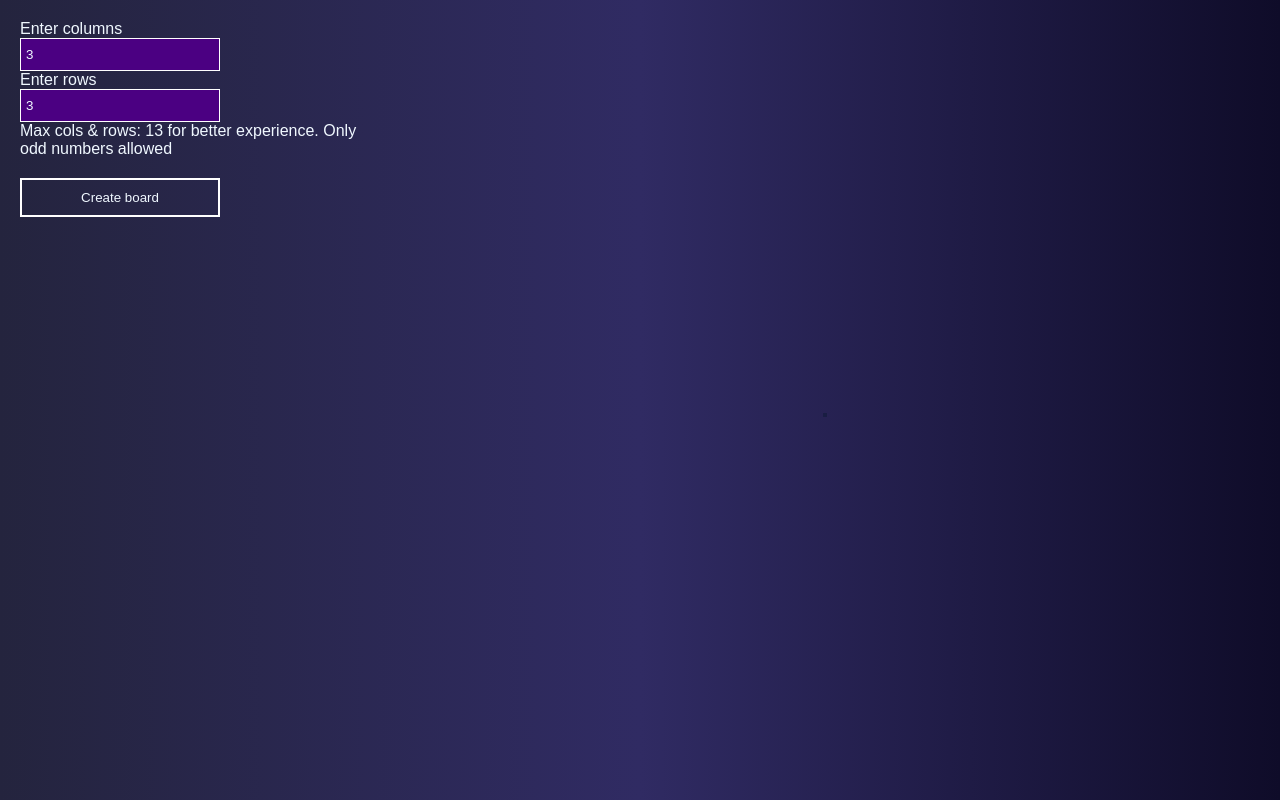
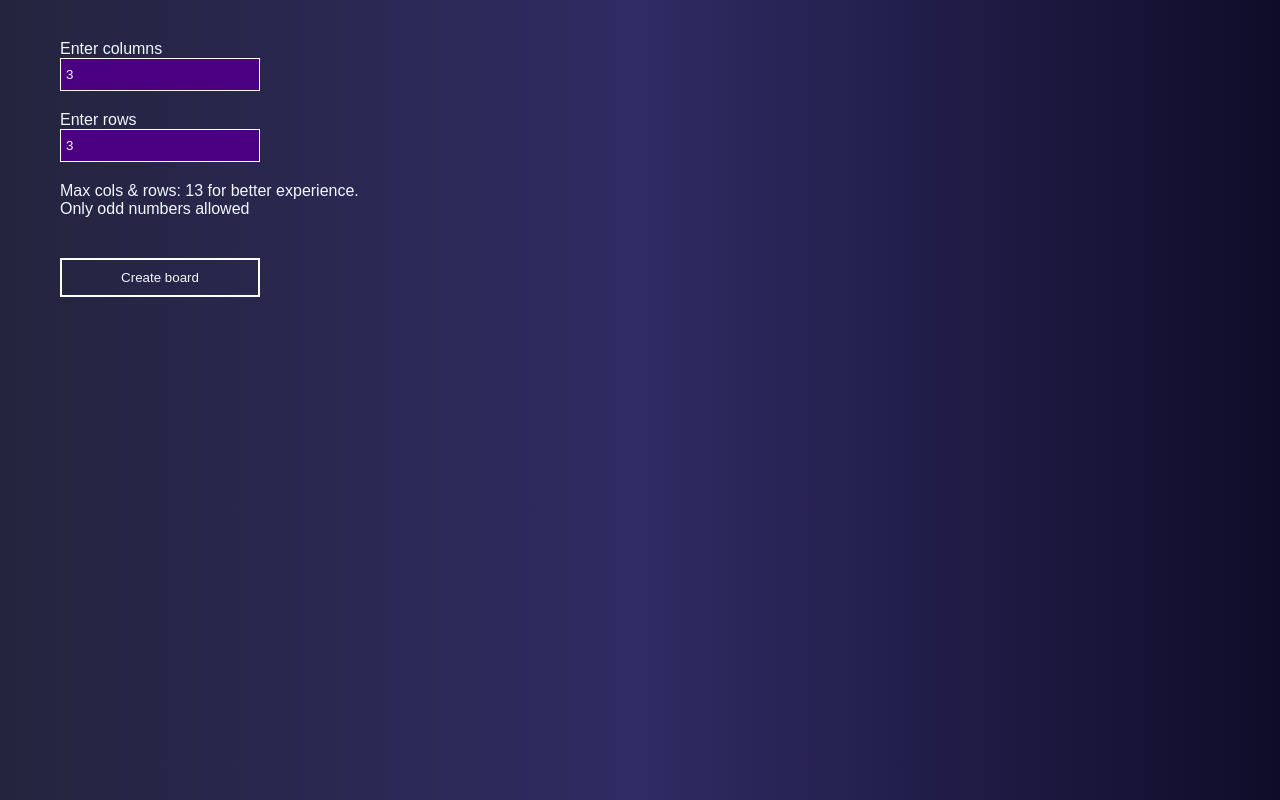
Before and after one commit to RafalDziuba/Darkpool-Task, a plain HTML site: page index.html in a window 1280 px wide. Drawn offline with Linux system fonts and the light colour scheme; a web font is replaced by a local one.

Commit message:
Styles fix; Prevent from input > 13

```diff
--- a/index.html
+++ b/index.html
@@ -22,7 +22,7 @@
           Enter rows
           <input type="number" id="rows" value="3" />
         </label>
-        <span>Max cols & rows: 13 for better experience. Only odd numbers allowed </span>
+        <span>Max cols & rows: 13 for better experience. <br> Only odd numbers allowed </span>
         <button>Create board</button>
       </div>
       <div class="logs-container">
--- a/index.js
+++ b/index.js
@@ -22,6 +22,10 @@ const createGrid = (rows, cols) => {
   }
   if (rows < 0 || cols < 0) {
     alert(`You can't use negative number!`);
+    return;
+  }
+  if (rows > 13 || cols > 13) {
+    alert('Board is too large! Max amount of cols%rows is 13');
     return;
   }
 
--- a/style.css
+++ b/style.css
@@ -17,12 +17,13 @@ body {
 }
 
 .left-side {
-  padding-left: 20px;
+  width: 50%;
+  padding-left: 60px;
+  padding-top: 20px;
 }
 
 .menu {
   width: 100%;
-  height: 280px;
   padding: 20px 0;
   gap: 10px;
 }
@@ -31,6 +32,7 @@ body {
   width: 200px;
   display: flex;
   flex-direction: column;
+  margin-bottom: 20px;
 }
 
 .menu input {
@@ -44,7 +46,7 @@ body {
   display: flex;
   justify-content: center;
   align-items: center;
-  margin-top: 20px;
+  margin-top: 40px;
   padding: 10px 0;
   border: 2px solid white;
   background: transparent;
@@ -59,10 +61,8 @@ body {
 
 .game-container {
   width: 100%;
-  display: flex;
-  justify-content: center;
-  align-items: center;
-  margin-top: 30px;
+  margin-top: 40px;
+  margin-left: 30px;
 }
 
 .board {
@@ -70,8 +70,6 @@ body {
   justify-content: center;
   grid-auto-columns: auto;
   margin: 0 auto;
-  box-shadow: rgba(6, 24, 44, 0.4) 0px 0px 0px 2px, rgba(6, 24, 44, 0.65) 0px 4px 6px -1px,
-    rgba(255, 255, 255, 0.08) 0px 1px 0px inset;
 }
 
 .field {
```
